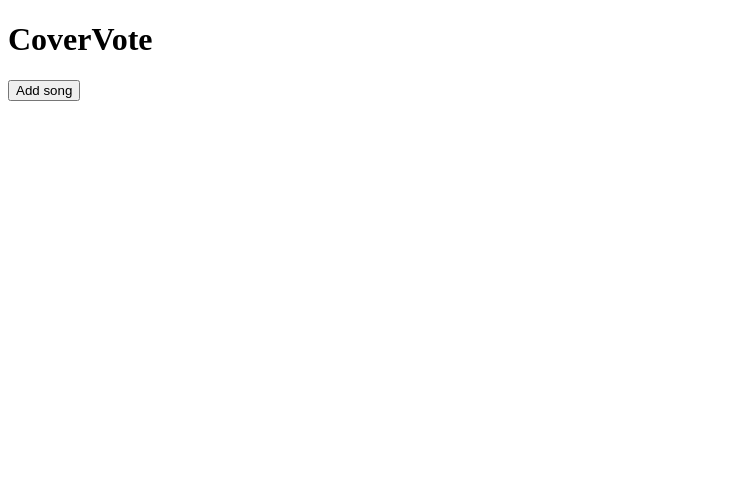
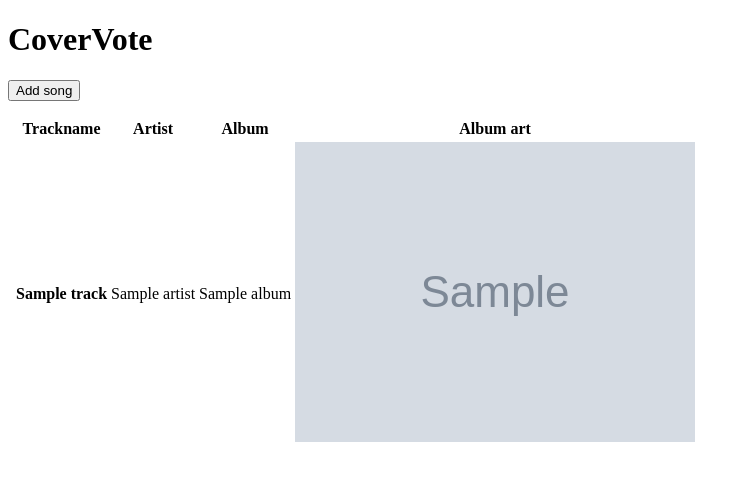
Before and after one commit to Strekerud/CoverVote, a Flask app: template templates/index.html in a window 1280 px wide. Shown: the top 481 px of the page, without its empty margins (0-750 px from the left). Run offline with Flask 2, Linux system fonts and the light colour scheme; the template is opened without the code that fills it: most values are stand-ins (such as "Sample title", 1, 10 or a date in 2020); grey boxes marked "Sample" are stand-in pictures.

Commit message:
Førsteutkast index-table

```diff
--- a/main.py
+++ b/main.py
@@ -2,12 +2,13 @@ import os
 
 from flask import Flask, render_template, request, jsonify
 from covervoteservice import push_to_db, get_tracks_from_db
+from bson.json_util import loads
 
 app = Flask(__name__)
 
 @app.route("/")
 def index():
-    return render_template("index.html")
+    return render_template("index.html", tracks=loads(get_tracks_from_db()))
 
 @app.route("/addsong")
 def addsong():
@@ -18,7 +19,7 @@ def submitsong():
 	artist = request.form['artist']
 	song = request.form['song']
 	push_to_db(song,artist)
-        return render_template("index.html")
+        return render_template("index.html", tracks=loads(get_tracks_from_db()))
 
 @app.route("/tracks")
 def get_all_tracks():
--- a/mongomanager.py
+++ b/mongomanager.py
@@ -1,9 +1,8 @@
 #/usr/bin/python
 from pymongo import MongoClient
 
-
 client = MongoClient('mongodb://covervote:covervote12@ds013202.mlab.com:13202/heroku_w60qmjwf')
-#LOKAL: client = MongoClient()
+#client = MongoClient()
 db = client.heroku_w60qmjwf
 collection = db.tracks
 
--- a/templates/index.html
+++ b/templates/index.html
@@ -3,5 +3,19 @@
  <body>
    <h1>CoverVote</h1>
    <p><a href="{{ url_for('addsong') }}"><button>Add song</button></a></p>
+   <table class="table" style="padding-left:5px;">
+     <th>Trackname</th>
+     <th>Artist</th>
+     <th>Album</th>
+     <th>Album art</th>
+     {% for track in tracks %}
+     <tr>
+       <th>{{ track["trackname"] }}</th>
+       <td>{{ track["artist"] }} </td>
+       <td>{{ track["album"] }} </td>
+       <td><img src="{{ track["picture"] }}" </td>
+     </tr>
+     {% endfor %}
+   </table>
 </body>
 </html>
```
Also changed, not shown: covervoteservice.py (line endings or trailing spaces).
